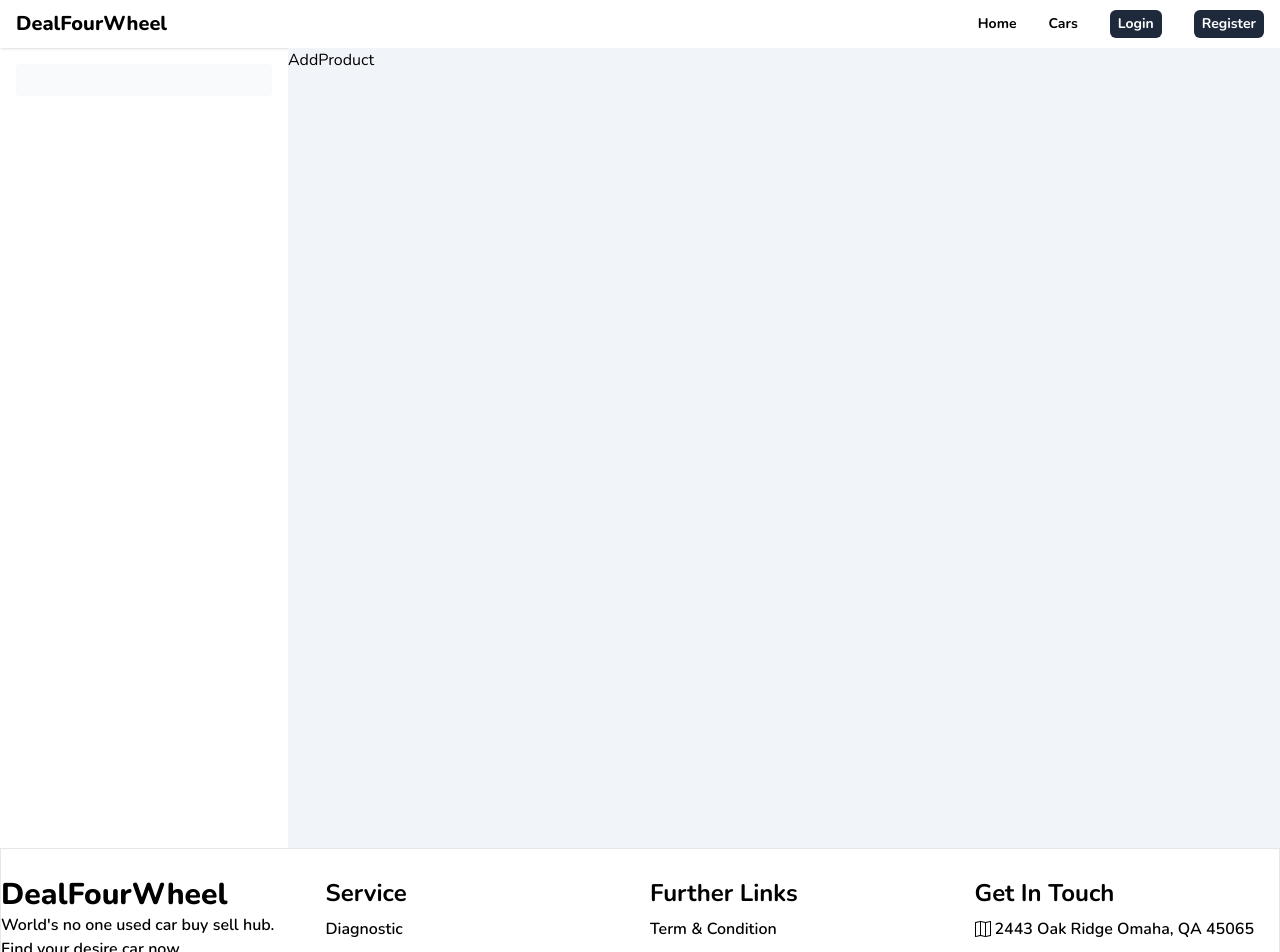
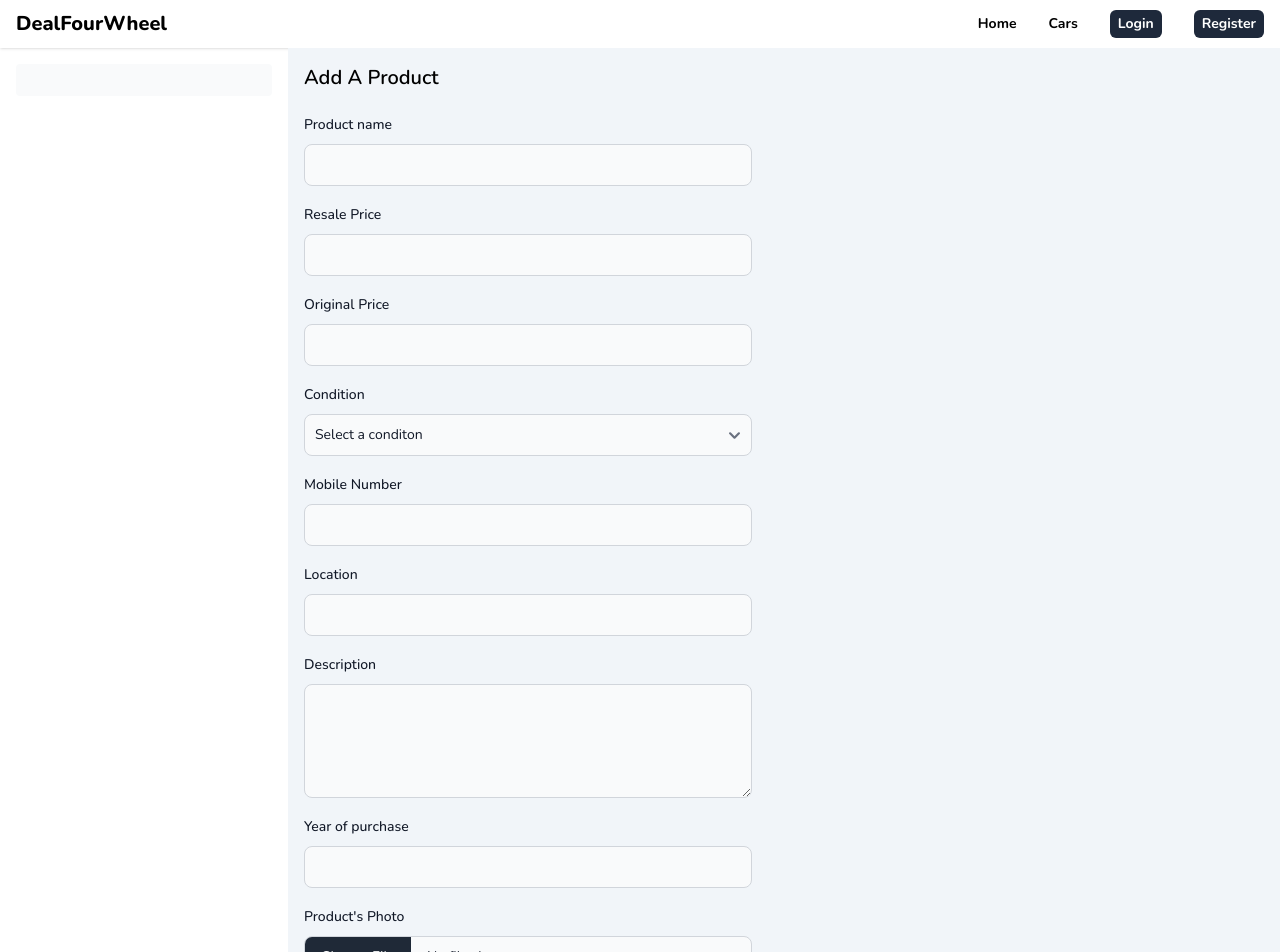
Before and after one commit to NabinIslam/deal-four-wheel-client, a React (Vite) app: page /dashboard/add-a-product in a window 1280 px wide. Shown: the top 952 px of the page. Built offline with nearby package versions, Linux system fonts and the light colour scheme; no server answers.

Commit message:
add product form design done

```diff
--- a/src/layouts/DashboardLayout.jsx
+++ b/src/layouts/DashboardLayout.jsx
@@ -23,30 +23,36 @@ const DashboardLayout = () => {
               <Sidebar.ItemGroup>
                 {isSeller && (
                   <>
+                    <Link to="/dashboard/add-a-product">
                       <Sidebar.Item className="cursor-pointer font-extrabold">
-                      <Link to="/dashboard/add-a-product">Add A product</Link>
+                        Add A product
                       </Sidebar.Item>
+                    </Link>
+                    <Link to="/dashboard/my-products">
                       <Sidebar.Item className="cursor-pointer font-extrabold">
-                      <Link to="/dashboard/my-products">My products</Link>
+                        My products
                       </Sidebar.Item>
+                    </Link>
                   </>
                 )}
                 {isAdmin && (
                   <>
+                    <Link to="/dashboard/all-sellers">
                       <Sidebar.Item className="cursor-pointer font-extrabold">
-                      <Link to="/dashboard/all-sellers">All sellers</Link>
+                        All sellers
                       </Sidebar.Item>
+                    </Link>
+                    <Link to="/dashboard/all-buyers">
                       <Sidebar.Item className="cursor-pointer font-extrabold">
-                      <Link to="/dashboard/all-buyers">All buyers</Link>
+                        All buyers
                       </Sidebar.Item>
+                    </Link>
                   </>
                 )}
                 {isBuyer && (
-                  <>
                   <Sidebar.Item className="cursor-pointer font-extrabold">
                     <Link to="/dashboard/my-orders">My orders</Link>
                   </Sidebar.Item>
-                  </>
                 )}
               </Sidebar.ItemGroup>
             </Sidebar.Items>
--- a/src/pages/AddProduct.jsx
+++ b/src/pages/AddProduct.jsx
@@ -1,7 +1,160 @@
+import {
+  Button,
+  FileInput,
+  Label,
+  Select,
+  Textarea,
+  TextInput,
+} from 'flowbite-react';
 import React from 'react';
+import { useForm } from 'react-hook-form';
 
 const AddProduct = () => {
-  return <div>AddProduct</div>;
+  const {
+    register,
+    handleSubmit,
+    formState: { errors },
+  } = useForm();
+
+  return (
+    <div className="p-4">
+      <h3 className="text-xl font-semibold">Add A Product</h3>
+      <form
+        onSubmit={handleSubmit()}
+        className="flex flex-col gap-4 my-5 max-w-md"
+      >
+        <div>
+          <div className="mb-2 block">
+            <Label htmlFor="name" value="Product name" />
+          </div>
+          <TextInput
+            {...register('productName', {
+              required: "Products's name is required",
+            })}
+            type="text"
+          />
+          {errors.productName && (
+            <p className="text-red-600">{errors.productName?.message}</p>
+          )}
+        </div>
+        <div>
+          <div className="mb-2 block">
+            <Label htmlFor="resalePrice" value="Resale Price" />
+          </div>
+          <TextInput
+            {...register('resalePrice', {
+              required: 'Resale price is required',
+            })}
+            type="number"
+          />
+          {errors.resalePrice && (
+            <p className="text-red-600">{errors.resalePrice?.message}</p>
+          )}
+        </div>
+        <div>
+          <div className="mb-2 block">
+            <Label htmlFor="originalPrice" value="Original Price" />
+          </div>
+          <TextInput
+            {...register('originalPrice', {
+              required: 'Original Price is required',
+            })}
+            type="number"
+          />
+          {errors.originalPrice && (
+            <p className="text-red-600">{errors.originalPrice?.message}</p>
+          )}
+        </div>
+        <div>
+          <div className="mb-2 block">
+            <Label htmlFor="condition" value="Condition" />
+          </div>
+          <Select
+            {...register('condition', { required: 'Condition is required' })}
+          >
+            <option value="">Select a conditon</option>
+            <option value="excellent">Excellent</option>
+            <option value="good">Good</option>
+            <option value="fair">Fair</option>
+          </Select>
+          {errors.condition && (
+            <p className="text-red-600">{errors.condition?.message}</p>
+          )}
+        </div>
+        <div>
+          <div className="mb-2 block">
+            <Label htmlFor="mobileNumber" value="Mobile Number" />
+          </div>
+          <TextInput
+            {...register('mobileNumber', {
+              required: 'Mobile number is required',
+            })}
+            type="tel"
+          />
+          {errors.mobileNumber && (
+            <p className="text-red-600">{errors.mobileNumber?.message}</p>
+          )}
+        </div>
+        <div>
+          <div className="mb-2 block">
+            <Label htmlFor="locaion" value="Location" />
+          </div>
+          <TextInput
+            {...register('location', {
+              required: 'Location is required',
+            })}
+            type="text"
+          />
+          {errors.location && (
+            <p className="text-red-600">{errors.location?.message}</p>
+          )}
+        </div>
+        <div id="textarea">
+          <div className="mb-2 block">
+            <Label htmlFor="description" value="Description" />
+          </div>
+          <Textarea
+            {...register('description', {
+              required: 'Description is required',
+            })}
+            rows={4}
+          />
+          {errors.description && (
+            <p className="text-red-600">{errors.description?.message}</p>
+          )}
+        </div>
+        <div>
+          <div className="mb-2 block">
+            <Label htmlFor="yearOfPurchase" value="Year of purchase" />
+          </div>
+          <TextInput
+            {...register('yearOfPurchase', {
+              required: 'Year of purchase is required',
+            })}
+            type="number"
+          />
+          {errors.yearOfPurchase && (
+            <p className="text-red-600">{errors.yearOfPurchase?.message}</p>
+          )}
+        </div>
+        <div id="fileUpload">
+          <div className="mb-2 block">
+            <Label htmlFor="file" value="Product's Photo" />
+          </div>
+          <FileInput
+            {...register('image', { required: "Product's photo is required" })}
+            id="file"
+          />
+          {errors.image && (
+            <p className="text-red-600">{errors.image?.message}</p>
+          )}
+        </div>
+        <Button className="bg-slate-800 border-0" type="submit">
+          Add Product
+        </Button>
+      </form>
+    </div>
+  );
 };
 
 export default AddProduct;
```
Lines whose indentation alone changed are shown as unchanged.
